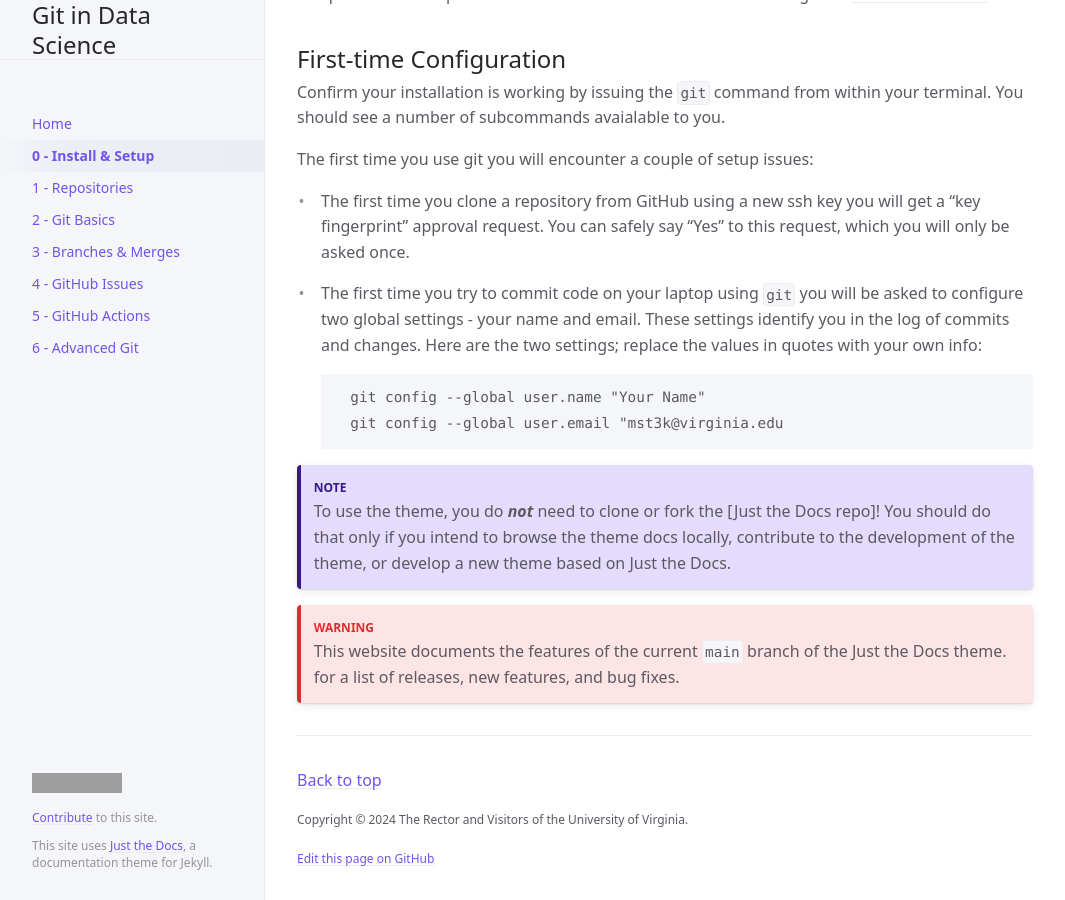
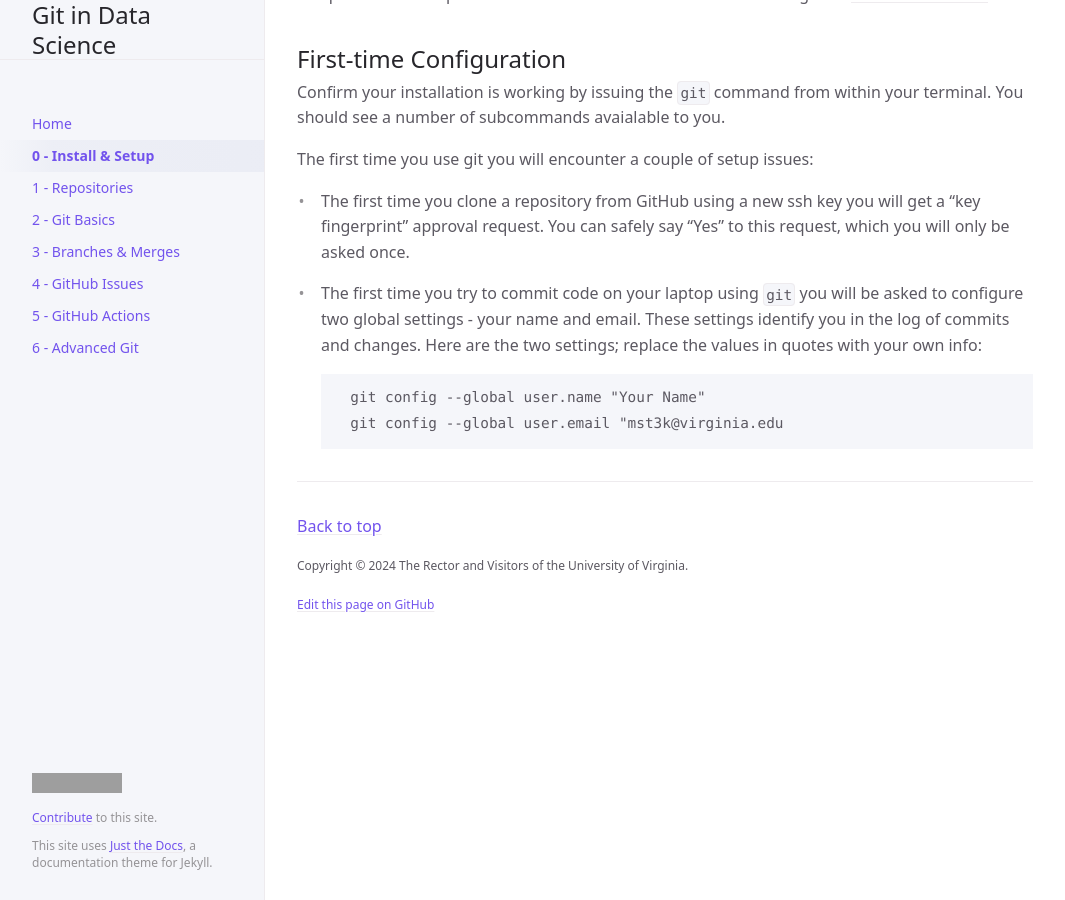
Before and after one commit to UVADS/git-basics, a Jekyll site: the page built from docs/setup.md, in a window 1280 px wide and 900 px high, scrolled down 2823 px. Shown: the whole window, without its empty margins (107-1172 px from the left). Built offline with Jekyll 4.4.1, drawn with Linux system fonts in a browser that asks for light colours; cached includes are drawn as plain includes; grey boxes are pictures that could not be loaded.

Commit message:
Trimming off

```diff
--- a/docs/setup.md
+++ b/docs/setup.md
@@ -87,9 +87,3 @@ The first time you use git you will encounter a couple of setup issues:
 
         git config --global user.name "Your Name"
         git config --global user.email "mst3k@virginia.edu
-
-{: .note }
-To use the theme, you do ***not*** need to clone or fork the [Just the Docs repo]! You should do that only if you intend to browse the theme docs locally, contribute to the development of the theme, or develop a new theme based on Just the Docs.
-
-{: .warning }
-> This website documents the features of the current `main` branch of the Just the Docs theme. for a list of releases, new features, and bug fixes.
```
